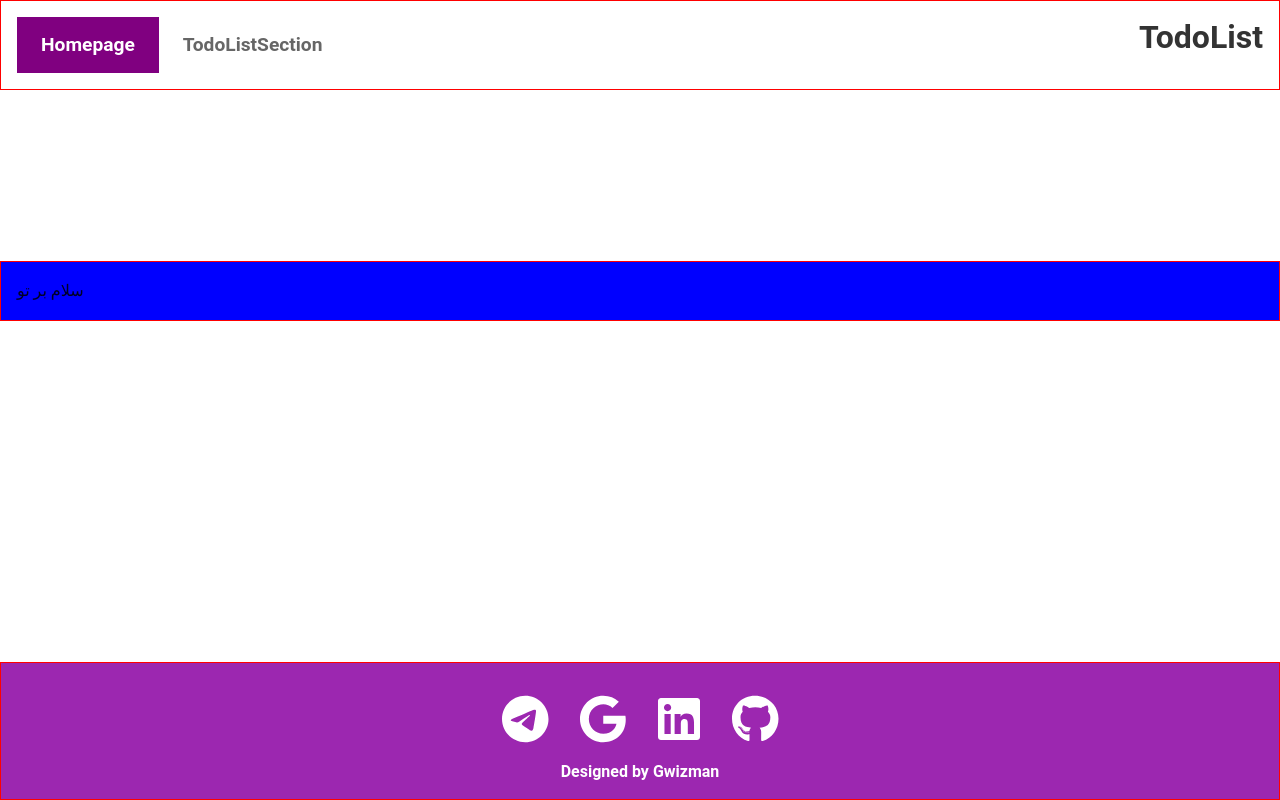
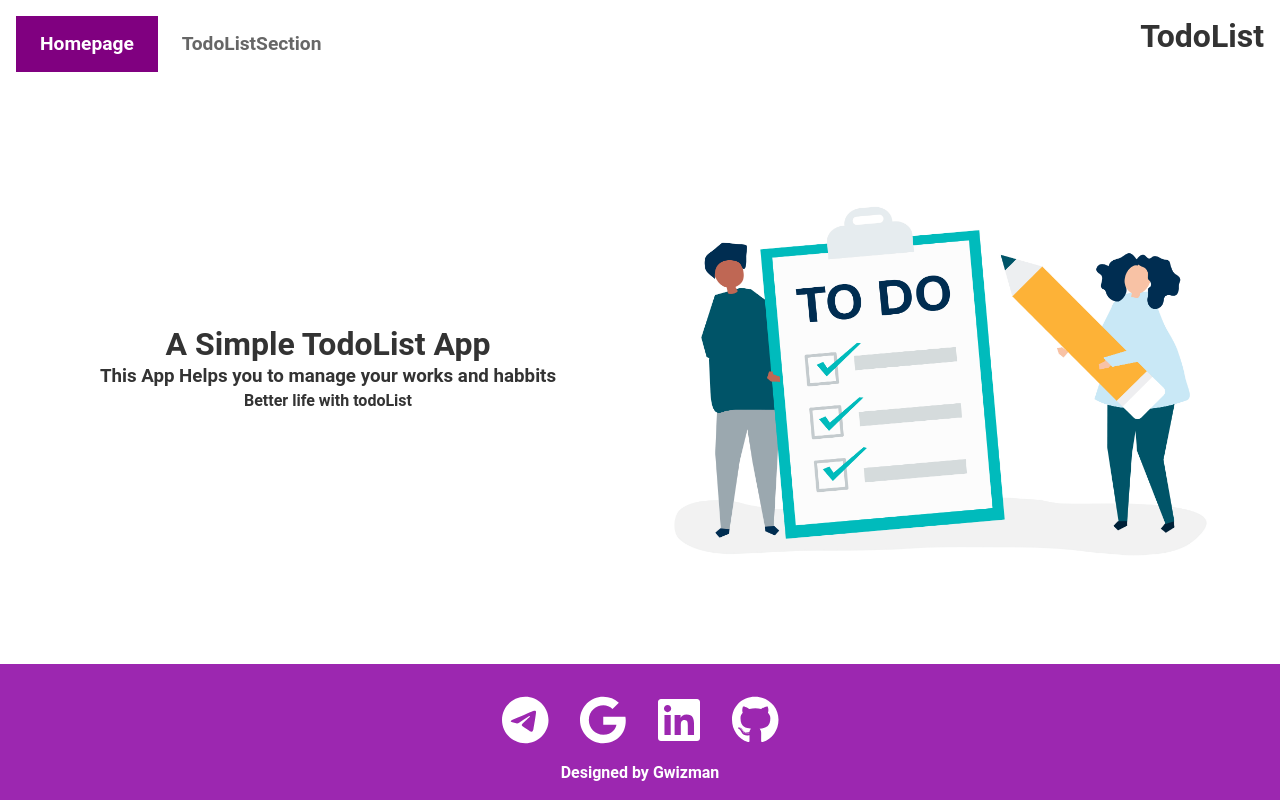
Before and after one commit to soranlotfi/redux-todolist, a React (Vite) app in the folder clientApp/: page / in a window 1280 px wide. Built offline with nearby package versions, Linux system fonts and the light colour scheme.

Commit message:
the main page ui

```diff
--- a/clientApp/src/Components/LayOutContainers/HighestLayOut/index.tsx
+++ b/clientApp/src/Components/LayOutContainers/HighestLayOut/index.tsx
@@ -1,10 +1,8 @@
-import React, {ReactNode} from "react";
+import React from "react";
 import SBox from "../../SBox/Index.tsx";
 import {Grid, Typography} from "@mui/material";
 import MainNavbar from "./MainNavBar";
-import TodoList from "../../../Pages/TodoList";
 import iconsPack, {IconsPackInterface} from "../../../Data/staticDate.ts";
-import {FontAwesomeIcon} from "@fortawesome/react-fontawesome";
 import {SFontAwesome} from "./styles.ts";
 
 
@@ -13,10 +11,9 @@ interface HighLayOutProps {
 }
 
 const HighLayout: React.FC<HighLayOutProps> = ({children}) => {
-    return <SBox width={"100vw"} height={"100vh"}>
-        <Grid container alignItems={"start"} justifyContent={"space-between"} width={"100%"} height={"100%"}>
+    return <SBox width={"100vw"} height={"100vh"} sx={{display:"flex" , flexDirection:"column" , justifyContent:"space-between"}}>
             {/*  Navbar*/}
-            <Grid item xs={12} container p={"1rem"} border={"1px solid red"}>
+            <Grid item  container p={"1rem"} >
                 <Grid item xs={8}>
                     <MainNavbar/>
                 </Grid>
@@ -25,11 +22,11 @@ const HighLayout: React.FC<HighLayOutProps> = ({children}) => {
                 </Grid>
             </Grid>
             {/*body*/}
-            <Grid item container xs={12} border={"1px solid red"}>
+            <Grid item container xs={12}>
                 {children}
             </Grid>
             {/*    footer*/}
-            <Grid item container alignSelf={"end"} bgcolor={"purple.500"} p={"1rem"} xs={12} border={" 1px solid red"}>
+            <Grid item container  bgcolor={"purple.500"} p={"1rem"} >
                 <Grid item xs={12} p={"1rem"} textAlign={"center"}>
                     {
                         iconsPack.filter(icon => icon.type==="socialMedia").map((icon:IconsPackInterface,index:number) =>(
@@ -41,7 +38,6 @@ const HighLayout: React.FC<HighLayOutProps> = ({children}) => {
                     <Typography variant="h4" color={"white.main"} fontWeight={"bold"}>Designed by Gwizman</Typography>
                 </Grid>
             </Grid>
-        </Grid>
     </SBox>
 }
 
--- a/clientApp/src/Components/LayOutContainers/PageLayOut/index.tsx
+++ b/clientApp/src/Components/LayOutContainers/PageLayOut/index.tsx
@@ -7,7 +7,7 @@ interface pageLayOutProps {
 }
 
 const pageLayOut: React.FC<pageLayOutProps> = ({children}) => {
-    return <SBox width={"100%"} height={"91%"} bgColor={"blue"} >
+    return <SBox width={"100%"} height={"100%"} bgColor={"blue"} >
         {children}
     </SBox>
 }
--- a/clientApp/src/Pages/MainPage/index.tsx
+++ b/clientApp/src/Pages/MainPage/index.tsx
@@ -1,17 +1,25 @@
 import * as React from 'react';
-import {Grid} from "@mui/material";
+import {Grid, Typography} from "@mui/material";
 import PageLayOut from "../../Components/LayOutContainers/PageLayOut";
-import HighestLayOut from "../../Components/LayOutContainers/HighestLayOut";
-
+import SBox from "../../Components/SBox/Index.tsx";
+import TodolistImage from "../../Assets/images/todolist.jpg"
 
 const HomePage: React.FC = () => {
-    console.log("heloooooooooooo this is HomePage")
     return (
-        <PageLayOut>
-            <Grid item xs={12} p={"1rem"}>
-                سلام بر تو
-            </Grid>
-        </PageLayOut>
+
+            <SBox width={"100%"} height={"100%"} sx={{padding:"2rem" , display:"flex" , justifyContent:"center" , flexDirection:"column"}}>
+                <Grid container xs={12}  alignItems={"center"} justifyContent={"center"}>
+                    <Grid item container flexDirection={"column"} spacing={"1rem"} xs={6} alignItems={"center"}>
+                        <Typography variant={"h1"} fontWeight={"bold"}> A Simple TodoList App</Typography>
+                        <Typography variant={"h3"} fontWeight={"bold"}> This App Helps you to manage your works and habbits </Typography>
+                        <Typography variant={"h4"} fontWeight={"bold"}> Better life with todoList</Typography>
+                    </Grid>
+                    <Grid item xs={6}>
+                        <img src={TodolistImage} width={"100%"} height={"100%"} alt={"todolist"}/>
+                    </Grid>
+                </Grid>
+            </SBox>
+
     )
 }
 
```
Also changed, not shown: clientApp/src/Assets/images/todolist.jpg (added).
